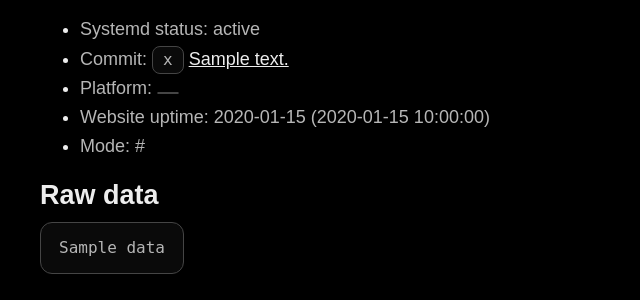
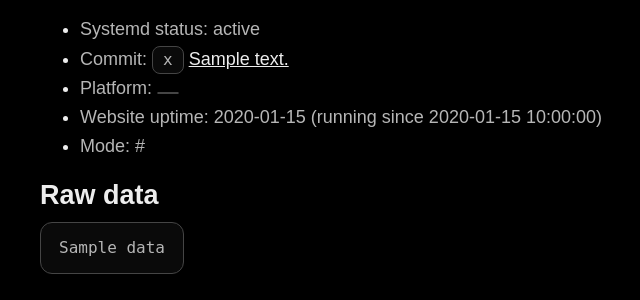
Before and after one commit to devlocalhost/website, a Flask app: template templates/status_websites.html in a window 1280 px wide. Shown: the part 257-557 px from the top of the page, without its empty margins (240-880 px from the left). Run offline with Flask 3, Linux system fonts and the light colour scheme; the template is opened without the code that fills it: most values are stand-ins (such as "Sample title", 1, 10 or a date in 2020); parts of the project's set-up code (start-up, migrations or seed data) failed here and were passed over.

Commit message:
running since

```diff
--- a/templates/status_websites.html
+++ b/templates/status_websites.html
@@ -21,7 +21,7 @@
         <li>Systemd status: {{ website_data[1]["status"]["systemd_status"] }}</li>
         <li>Commit: <code>{{ website_data[1]["status"]["git"]["commit_hash"] }}</code> <a href="https://github.com/devlocalhost/{{ website_data[0] }}/commit/{{ website_data[1]['status']['git']['commit_hash'] }}">{{ website_data[1]["status"]["git"]["commit_message"] }}</a></li>
         <li>Platform: <code>{{ website_data[1]["status"]["platform"] }}</code></li>
-        <li>Website uptime: {{ website_data[1]["status"]["uptime"]["uptime"] }} ({{ website_data[1]["status"]["uptime"]["since"] }})</li>
+        <li>Website uptime: {{ website_data[1]["status"]["uptime"]["uptime"] }} (running since {{ website_data[1]["status"]["uptime"]["since"] }})</li>
         <li>Mode: {{ website_data[1]["status"]["website_mode"] }}</li>
     </ul>
     {% endfor %}
```
